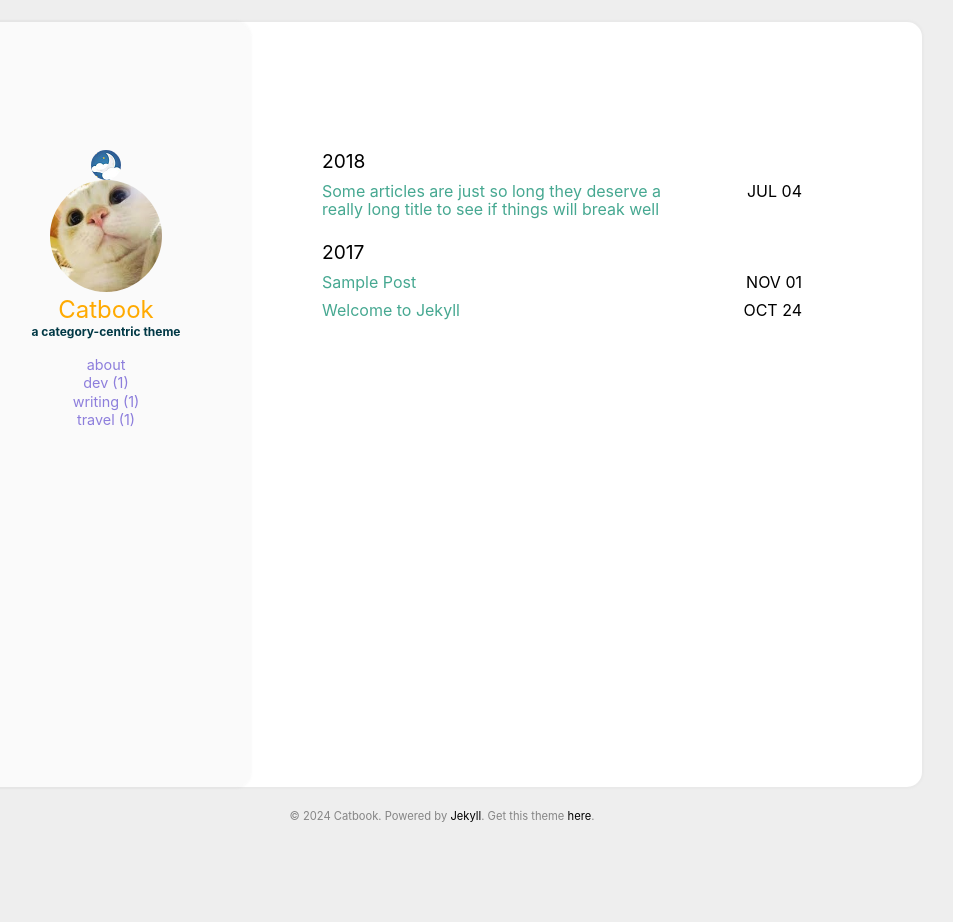
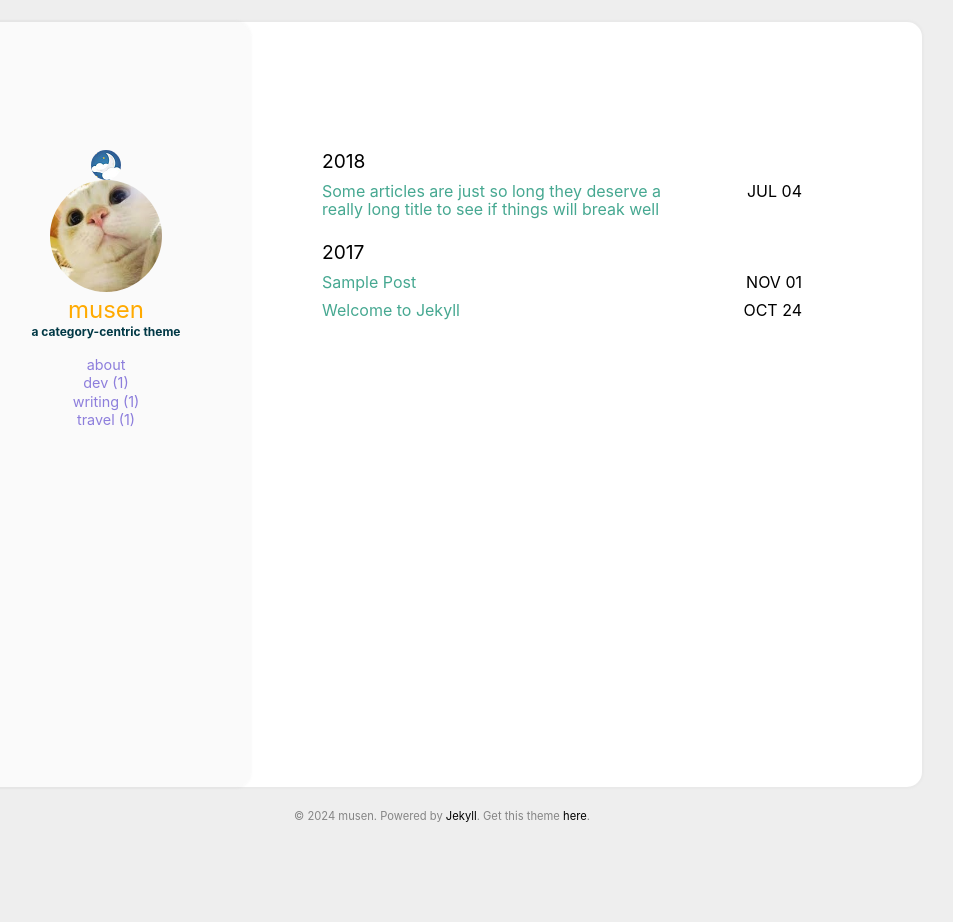
Before and after one commit to iamusen/iamusen.github.io, a Jekyll site: the page built from index.html, in a window 1280 px wide. Shown: the whole page, without its empty margins (198-1151 px from the left). Built offline with Jekyll 4.4.1, drawn with Linux system fonts in a browser that asks for light colours.

Commit message:
modified:   _config.yml

```diff
--- a/_config.yml
+++ b/_config.yml
@@ -1,13 +1,11 @@
 
-title: Catbook #Your awesome title
+title: Musen Academic Page #Your awesome title
 email: #youremail@domain.com
 description: > # this means to ignore newlines until "baseurl"
-  Write an awesome description for your new site here. You can edit this
-  line in _config.yml. It will appear in your document head meta (for
-  Google search results) and in your feed.xml site description.
+  Musen's academic webpages
 
 baseurl: # the subpath of the site
-url: http://starry99.github.io/catbook # the base hostname & protocol for your site
+url: https://iamusen.github.io  # the base hostname & protocol for your site
 
 permalink: /:year-:month/:title
 timezone:
@@ -20,7 +18,7 @@ cusdis:
     app_id: #your cusdis app_id
 
 user:
-  name: Catbook
+  name: musen
   pic: /assets/img/cat.jpg
   picAlt: "catbook"
   job: a category-centric theme
```
